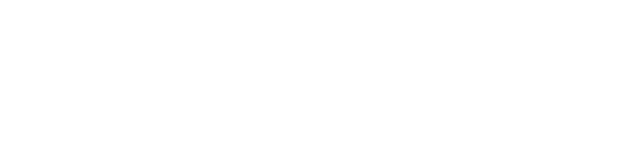
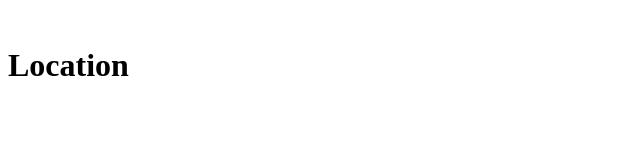
Before and after one commit to nakorndevop/liff, a website: page index.html in a window 1280 px wide. Shown: the whole page, without its empty margins (0-640 px from the left). Drawn offline with Linux system fonts and the light colour scheme.

Commit message:
1 file modified

```diff
--- a/index.html
+++ b/index.html
@@ -25,6 +25,8 @@
     <h1 id='context'></h1>
     <h1 id='accessToken'></h1>
 
+    <h1 id='location'>Location</h1>
+
     <script type="module">
       // Import the functions you need from the SDKs you need
       import { initializeApp } from 'https://www.gstatic.com/firebasejs/10.0.0/firebase-app.js';
```
